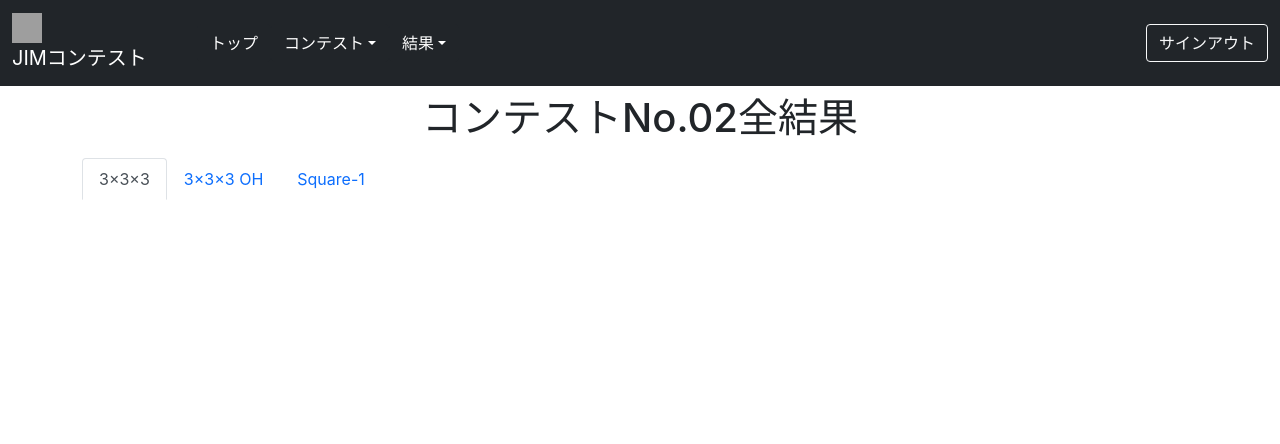
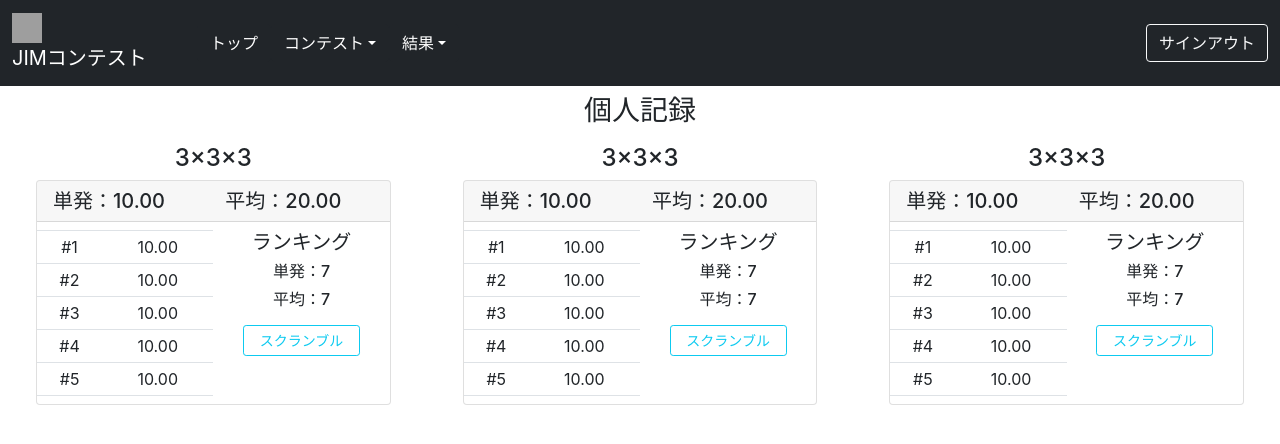
Before and after one commit to ky12228121/JIMContest, a React (Create React App) app: page /result/personal in a window 1280 px wide. Shown: the top 444 px of the page. Built offline with nearby package versions, Linux system fonts and the light colour scheme; no server answers; grey boxes are pictures that could not be loaded; what aws-amplify would draw is missing.

Commit message:
個人記録ページ作成

```diff
--- a/src/Components/RankingFilter.tsx
+++ b/src/Components/RankingFilter.tsx
@@ -3,17 +3,6 @@ import { CUBE3, OH, SQ1 } from '../util/constant';
 const RankingFilter = () => {
   return (
     <div className="row py-2 my-2 px-2 bg-light">
-      <div className="col-3">
-        <div className=" form-floating">
-          <select className="form-select" id="contestSelect">
-            <option selected value="single">
-              単発
-            </option>
-            <option value="average">平均</option>
-          </select>
-          <label htmlFor="contestSelect">記録</label>
-        </div>
-      </div>
       <div className="col-3">
         <div className=" form-floating">
           <select className="form-select" id="contestType">
--- /dev/null
+++ b/src/Components/TodayResultCard.tsx
@@ -0,0 +1,70 @@
+import { CUBE3 } from '../util/constant';
+
+const TodayResultCard = () => {
+  return (
+    <div className="container">
+      <div className="row">
+        <div className="col text-center h4">{CUBE3}</div>
+      </div>
+      <div className="card">
+        <div className="card-header h5">
+          <div className="row">
+            <div className="col-6">単発：10.00</div>
+            <div className="col-6">平均：20.00</div>
+          </div>
+        </div>
+        <div className="card-body p-0">
+          <div className="row my-2 mx-0">
+            <div className="col-6 p-0">
+              <table className="table table-sm text-center m-0">
+                <tbody>
+                  <tr>
+                    <td className="p-0"></td>
+                    <td className="p-0"></td>
+                  </tr>
+                  <tr>
+                    <td>#1</td>
+                    <td>10.00</td>
+                  </tr>
+                  <tr>
+                    <td>#2</td>
+                    <td>10.00</td>
+                  </tr>
+                  <tr>
+                    <td>#3</td>
+                    <td>10.00</td>
+                  </tr>
+                  <tr>
+                    <td>#4</td>
+                    <td>10.00</td>
+                  </tr>
+                  <tr>
+                    <td>#5</td>
+                    <td>10.00</td>
+                  </tr>
+                </tbody>
+              </table>
+            </div>
+            <div className="col-6 p-0">
+              <div className="row">
+                <div className="h5 text-center">ランキング</div>
+              </div>
+              <div className="row">
+                <div className="h6 text-center">単発：7</div>
+              </div>
+              <div className="row">
+                <div className="h6 text-center">平均：7</div>
+              </div>
+              <div className="row justify-content-center my-2">
+                <button className="col-7 btn btn-sm btn-outline-info">
+                  スクランブル
+                </button>
+              </div>
+            </div>
+          </div>
+        </div>
+      </div>
+    </div>
+  );
+};
+export default TodayResultCard;
--- a/src/Pages/PersonalResult.tsx
+++ b/src/Pages/PersonalResult.tsx
@@ -1,42 +1,22 @@
 import ResultTable from '../Components/ResultTable';
+import TodayResultCard from '../Components/TodayResultCard';
 
 const PersonalResult = () => {
   return (
     <>
-      <div className="container">
+      <div className="container-fluid">
         <div className="row mt-2">
-          <div className="col h1 text-center">コンテストNo.{'02'}全結果</div>
+          <div className="col h3 text-center">個人記録</div>
         </div>
-        <div className="row mt-2">
-          <div className="col-12">
-            <div className="nav nav-tabs border-0" id="nav-tab" role="tablist">
-              <a
-                className="nav-item nav-link active"
-                data-toggle="tab"
-                href="#cube3"
-              >
-                3×3×3
-              </a>
-              <a className="nav-item nav-link" data-toggle="tab" href="#oh3">
-                3×3×3 OH
-              </a>
-              <a className="nav-item nav-link" data-toggle="tab" href="#sq1">
-                Square-1
-              </a>
-            </div>
+        <div className="row mt-2 justify-content-evenly">
+          <div className="col-4">
+            <TodayResultCard />
           </div>
-          <div className="col-12">
-            <div className="tab-content" id="nav-tabContent">
-              <div className="tab-pane fade show active" id="cube3">
-                {/* <ResultTable data={cube3List} /> */}
-              </div>
-              <div className="tab-pane fade" id="oh3">
-                {/* <ResultTable data={oh3List} /> */}
-              </div>
-              <div className="tab-pane fade" id="sq1">
-                {/* <ResultTable data={square1List} /> */}
-              </div>
-            </div>
+          <div className="col-4">
+            <TodayResultCard />
+          </div>
+          <div className="col-4">
+            <TodayResultCard />
           </div>
         </div>
       </div>
```
